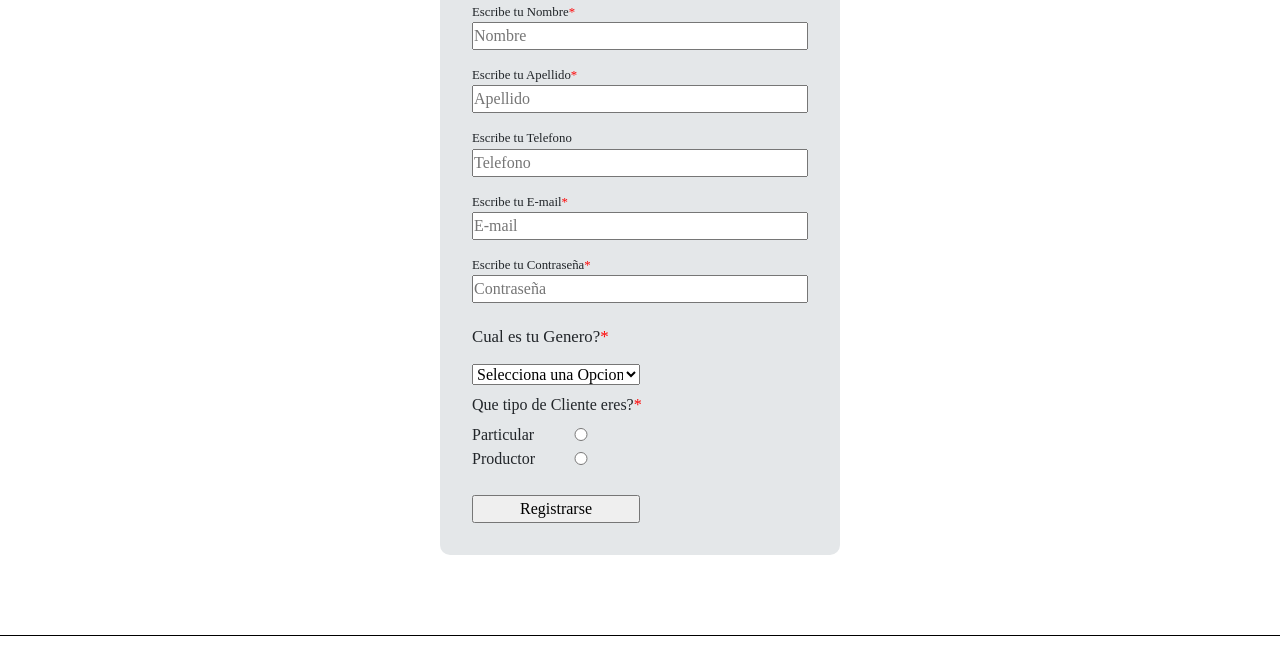
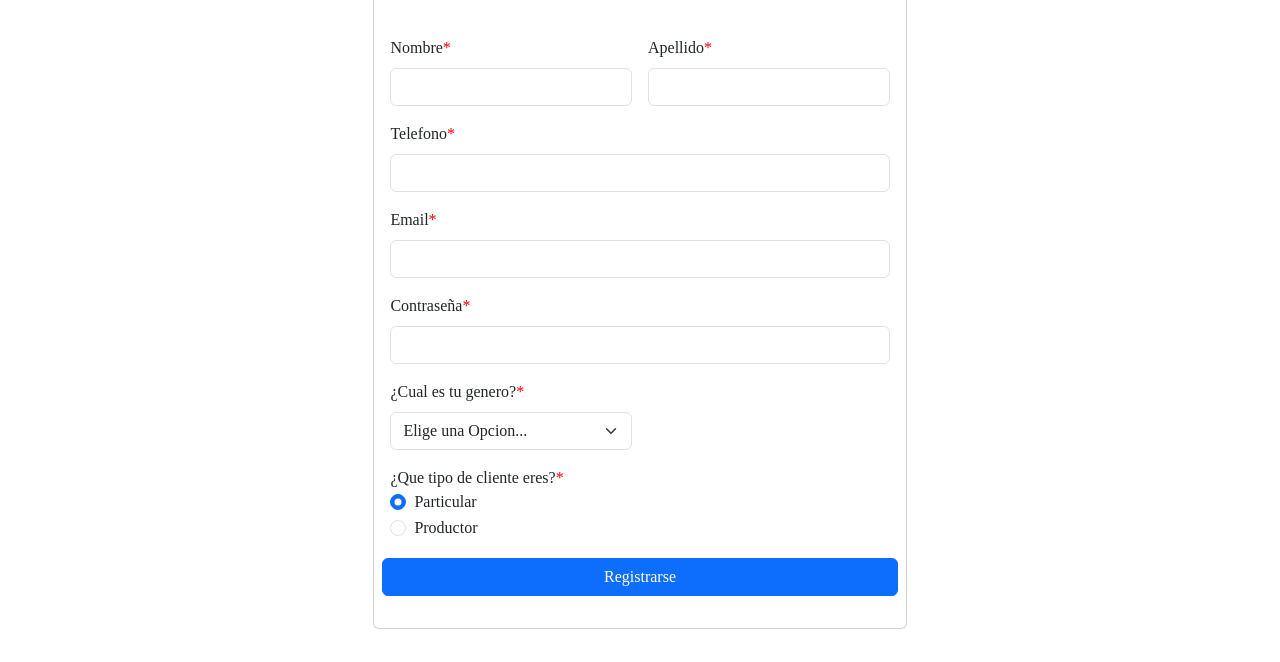
Before and after one commit to GonzaBillia/Electronic-Movement-Desarrollo-Web, a plain HTML site: page pages/sign-in.html in a window 1280 px wide. Shown: the part 307-969 px from the top of the page. Drawn offline with nearby package versions, Linux system fonts and the light colour scheme; a web font is replaced by a local one.

Commit message:
modifico pagina registrarse cambiando los componentes con bootstrap, borro css obsoleto de la misma pagina

```diff
--- a/CSS/style.css
+++ b/CSS/style.css
@@ -448,55 +448,9 @@ width: 200px;
 
 /*SECCION LOGIN-SIGNIN*/
 
-#signInMain{
-    display: flex;
-    flex-direction: row;
-    justify-content: space-evenly;
-    margin-bottom: 5em;
-}
-
-.log-in-box, .sign-in-box{
-    border-radius: 10px;
-    background-color: rgb(228, 231, 233);
-    border: 2px;
-    width: 400px;
-    padding: 1em;
-}
-
-.log-in-fieldset, .sign-in-fieldset{
-    padding: 1em;
-    display: flex;
-    flex-direction: column;
-    align-items: left;
-}
-
-.log-in-fieldset span, .sign-in-fieldset span{
+#signInMain span, #logInMain span{
     color: red;
 }
-
-.log-in-fieldset p, .sign-in-fieldset p{
-    font-size: 80%;
-}
-
-.log-in-fieldset input, .datos input{
-    margin-bottom: 1em;
-    width: 100%;
-}
-
-.log-in-button, .sign-in-button{
-    margin-top: 1em;
-    width: 50% !important;
-}
-
-.sign-in-fieldset .client-type p{
-    font-size: 100%;
-    margin-bottom: 6px;
-}
-
-#genero{
-    width: 50%;
-}
-
 
 /*SECCION LOGIN-SIGNIN*/
 
--- a/pages/sign-in.html
+++ b/pages/sign-in.html
@@ -62,47 +62,66 @@
         <div class="title">
             <h1>Registrarse</h1>
         </div>
-        <section id="signInMain">
-            <div class="sign-in-box">
-                <form action="">
-                    <fieldset class="sign-in-fieldset">
-                        <legend>Registrate</legend>
-                        <div class="datos">
-                            <p>Escribe tu Nombre<span>*</span></p>
-                            <input type="text" placeholder="Nombre">
-                            <p>Escribe tu Apellido<span>*</span></p>
-                            <input type="text" placeholder="Apellido">
-                            <p>Escribe tu Telefono</p>
-                            <input type="text" placeholder="Telefono">
-                            <p>Escribe tu E-mail<span>*</span></p>
-                            <input type="text" placeholder="E-mail">
-                            <p>Escribe tu Contraseña<span>*</span></p>
-                            <input type="password" placeholder="Contraseña">
-                            <h5>Cual es tu Genero?<span>*</span></h5>
+        <section id="signInMain" class="container">
+            <div class="row justify-content-center">
+                <div class="col-12 col-md-9 col-lg-7 col-xl-6 col-xxl-6">
+                    <div class="card">
+                        <div class="card-body text-center">
+                            <h4>Registrarse</h4>
                         </div>
-                        <select name="genero" id="genero">
-                            <option value="" disabled selected>Selecciona una Opcion</option>
-                            <option value="m">Masculino</option>
-                            <option value="f">Femenino</option>
-                            <option value="o">Otro</option>
-                        </select>
-                        <div class="client-type">
-                            <p>Que tipo de Cliente eres?<span>*</span></p>
-                            <label for="">
-                                Particular
-                                <input type="radio" name="tipo-cliente" value="particular">
-                            </label>
-                            <label for="">
-                                Productor
-                                <input type="radio" name="tipo-cliente" value="producer">
-                            </label>
+                        <div class="card-body">
+                            <form class="row g-3 mb-3">
+                                <div class="col-sm-6">
+                                    <label for="validationName" class="form-label">Nombre<span>*</span></label>
+                                    <input type="text" id="validationName" class="form-control" required>
+                                </div>
+                                <div class="col-sm-6">
+                                    <label for="validationLastName" class="form-label">Apellido<span>*</span></label>
+                                    <input type="text" id="validationLastName" class="form-control" required>
+                                </div>
+                                <div class="col-md-12">
+                                    <label for="validationPhoneNumber" class="form-label">Telefono<span>*</span></label>
+                                    <input type="text" id="validationPhoneNumber" class="form-control" required>
+                                </div>
+                                <div class="col-md-12">
+                                    <label for="validationEmail" class="form-label">Email<span>*</span></label>
+                                    <input type="email" id="validationEmail" class="form-control" required>
+                                </div>
+                                <div class="col-md-12">
+                                    <label for="InputPassword" class="form-label">Contraseña<span>*</span></label>
+                                    <input type="password" class="form-control" id="InputPassword">
+                                </div>
+                                <div class="col-md-6">
+                                    <label for="inputState" class="form-label">¿Cual es tu genero?<span>*</span></label>
+                                    <select id="inputState" class="form-select">
+                                        <option selected>Elige una Opcion...</option>
+                                        <option>Masculino</option>
+                                        <option>Femenino</option>
+                                        <option>Otro</option>
+                                    </select>
+                                </div>
+                                <div class="col-sm-12">
+                                    <label for="checkRadio">¿Que tipo de cliente eres?<span>*</span></label>
+                                    <div class="form-check">
+                                        <input class="form-check-input" type="radio" name="flexRadioDefault" id="flexRadioDefault1" checked>
+                                        <label class="form-check-label" for="flexRadioDefault1">
+                                            Particular
+                                        </label>
+                                    </div>
+                                    <div class="form-check">
+                                        <input class="form-check-input" type="radio" name="flexRadioDefault" id="flexRadioDefault2">
+                                        <label class="form-check-label" for="flexRadioDefault2">
+                                            Productor
+                                        </label>
+                                    </div>
+                                </div>
+                                <button type="submit" class="btn btn-primary">Registrarse</button>
+                            </form>
                         </div>
-                        <input type="submit" value="Registrarse" class="sign-in-button">
-                    </fieldset>
-                </form>
+                    </div>
+                </div>
             </div>
         </section>
-
     </main>
     <footer>
         <div class="footer-text">
```
Also changed, not shown: pages/log-in.html (+3 -3 lines).
